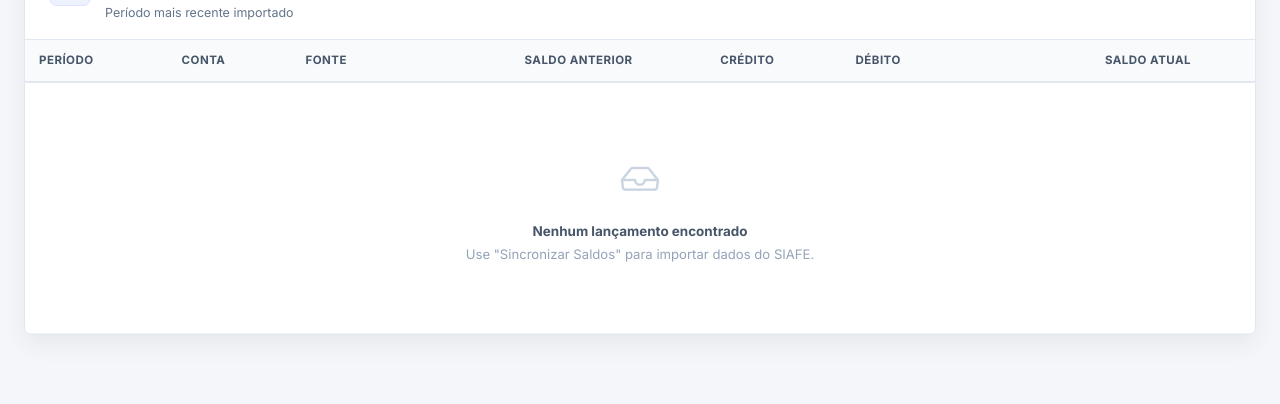
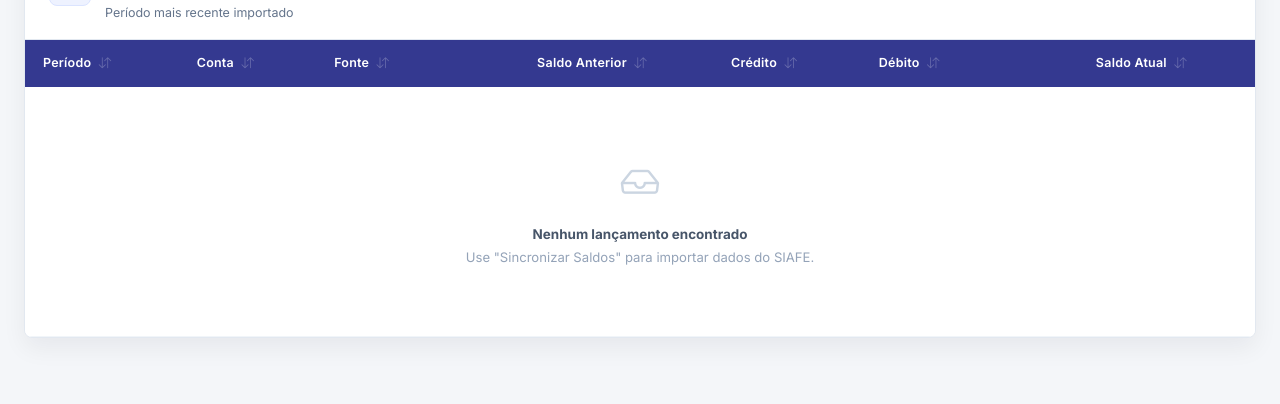
Before and after one commit to guichavess/sgc, a Python web app: template app/templates/financeiro/fundo_rotativo/saldo.html in a window 1280 px wide. Shown: the part 417-821 px from the top of the page. Run offline with Jinja, Linux system fonts and the light colour scheme; the template is opened without the code that fills it, so the values that code supplies are empty.

Commit message:
feat(fundo_rotativo): ordenacao clicavel nas colunas do extrato de saldos
Cabecalho da tabela alinhado ao padrao azul (#343990) do dashboard do
Fundo Rotativo e colunas (exceto acao) viram clicaveis para ordenar
asc/desc. Periodo usa data-sort YYYYMM para ordem cronologica correta.

```diff
--- a/app/templates/financeiro/fundo_rotativo/saldo.html
+++ b/app/templates/financeiro/fundo_rotativo/saldo.html
@@ -89,13 +89,19 @@
     .fr-table-wrapper { max-height: calc(100vh - 360px); overflow: auto; }
     .fr-table { margin-bottom: 0; }
     .fr-table thead th {
-        background: #f8fafc; color: #475569;
-        font-size: 0.72rem; font-weight: 700; letter-spacing: 0.04em;
-        text-transform: uppercase;
-        padding: 12px 14px; white-space: nowrap;
-        border-bottom: 2px solid #e2e8f0;
+        background: #343990; color: #fff;
+        font-size: 0.78rem; font-weight: 600; letter-spacing: 0.02em;
+        padding: 14px 18px; white-space: nowrap;
+        border-bottom: 0;
         position: sticky; top: 0; z-index: 2;
     }
+    .fr-table thead th.sortable { cursor: pointer; user-select: none; }
+    .fr-table thead th.sortable:hover { background: #2c307a; }
+    .fr-table thead th.sortable .sort-icon {
+        font-size: 0.78rem; margin-left: 4px; opacity: 0.25;
+    }
+    .fr-table thead th.sortable.sort-asc .sort-icon,
+    .fr-table thead th.sortable.sort-desc .sort-icon { opacity: 1; }
     .fr-table tbody td {
         font-size: 0.84rem; vertical-align: middle;
         padding: 12px 14px; border-bottom: 1px solid #f1f5f9;
@@ -160,8 +166,10 @@
     .fr-table thead .fr-saldo-col,
     .fr-table thead .fr-action-col {
         z-index: 4;
+        background: #343990;
+        color: #fff;
     }
-    .fr-table thead .fr-saldo-col { background: #f8fafc; }
+    .fr-table thead .fr-saldo-col.sortable:hover { background: #2c307a; }
     .fr-table tbody td.fr-action-col {
         --bs-table-bg: #fff;
         background-color: #fff;
@@ -360,16 +368,16 @@
     </div>
 
     <div class="fr-table-wrapper">
-        <table class="table fr-table align-middle">
+        <table class="table fr-table align-middle" id="frSaldoTable">
             <thead>
                 <tr>
-                    <th>Período</th>
-                    <th>Conta</th>
-                    <th>Fonte</th>
-                    <th class="text-end">Saldo Anterior</th>
-                    <th class="text-end">Crédito</th>
-                    <th class="text-end">Débito</th>
-                    <th class="text-end fr-saldo-col">Saldo Atual</th>
+                    <th class="sortable" data-col="0" data-type="num">Período <i class="bi bi-arrow-down-up sort-icon"></i></th>
+                    <th class="sortable" data-col="1" data-type="text">Conta <i class="bi bi-arrow-down-up sort-icon"></i></th>
+                    <th class="sortable" data-col="2" data-type="text">Fonte <i class="bi bi-arrow-down-up sort-icon"></i></th>
+                    <th class="text-end sortable" data-col="3" data-type="num">Saldo Anterior <i class="bi bi-arrow-down-up sort-icon"></i></th>
+                    <th class="text-end sortable" data-col="4" data-type="num">Crédito <i class="bi bi-arrow-down-up sort-icon"></i></th>
+                    <th class="text-end sortable" data-col="5" data-type="num">Débito <i class="bi bi-arrow-down-up sort-icon"></i></th>
+                    <th class="text-end sortable fr-saldo-col" data-col="6" data-type="num">Saldo Atual <i class="bi bi-arrow-down-up sort-icon"></i></th>
                     <th class="text-center fr-action-col">&nbsp;</th>
                 </tr>
             </thead>
@@ -377,7 +385,7 @@
                 {% for s in saldos %}
                 {% set saldo_val = s.valor|float %}
                 <tr>
-                    <td>
+                    <td data-sort="{{ s.data.strftime('%Y%m') if s.data else '' }}">
                         <div class="fr-periodo">
                             <span class="mes">{{ s.mes_ano_label or s.data.strftime('%m/%Y') }}</span>
                             {% if s.data_sincronizacao %}
@@ -602,9 +610,66 @@ function frSaldoInitClassTooltip() {
     window.addEventListener('resize', removeTip);
 }
 
+function frSaldoInitSort() {
+    var table = document.getElementById('frSaldoTable');
+    if (!table) return;
+    var headers = table.querySelectorAll('thead th.sortable');
+
+    function parseNum(txt) {
+        var clean = (txt || '').replace(/[^\d,\-]/g, '').replace(',', '.');
+        var n = parseFloat(clean);
+        return isNaN(n) ? 0 : n;
+    }
+
+    function getCellValue(row, col, type) {
+        var cell = row.children[col];
+        if (!cell) return type === 'num' ? 0 : '';
+        var sortAttr = cell.getAttribute('data-sort');
+        var raw = sortAttr !== null && sortAttr !== '' ? sortAttr : cell.textContent.trim();
+        return type === 'num' ? parseNum(raw) : raw.toLowerCase();
+    }
+
+    headers.forEach(function(th) {
+        th.addEventListener('click', function() {
+            var col = parseInt(this.dataset.col, 10);
+            var type = this.dataset.type;
+            var tbody = table.querySelector('tbody');
+            if (!tbody) return;
+
+            var dir = 'desc';
+            if (this.classList.contains('sort-desc')) dir = 'asc';
+
+            headers.forEach(function(h) {
+                h.classList.remove('sort-asc', 'sort-desc');
+                var ic = h.querySelector('.sort-icon');
+                if (ic) ic.className = 'bi bi-arrow-down-up sort-icon';
+            });
+            this.classList.add(dir === 'asc' ? 'sort-asc' : 'sort-desc');
+            var icon = this.querySelector('.sort-icon');
+            if (icon) icon.className = dir === 'desc' ? 'bi bi-sort-down sort-icon' : 'bi bi-sort-up sort-icon';
+
+            var rows = Array.from(tbody.querySelectorAll('tr')).filter(function(r) {
+                return !r.querySelector('.fr-empty');
+            });
+            rows.sort(function(a, b) {
+                var va = getCellValue(a, col, type);
+                var vb = getCellValue(b, col, type);
+                if (type === 'num') {
+                    return dir === 'desc' ? vb - va : va - vb;
+                }
+                return dir === 'desc'
+                    ? vb.toString().localeCompare(va.toString(), 'pt-BR')
+                    : va.toString().localeCompare(vb.toString(), 'pt-BR');
+            });
+            rows.forEach(function(row) { tbody.appendChild(row); });
+        });
+    });
+}
+
 document.addEventListener('DOMContentLoaded', function() {
     frSaldoInitFilters();
     frSaldoInitClassTooltip();
+    frSaldoInitSort();
 });
 </script>
 {% endblock %}
```
